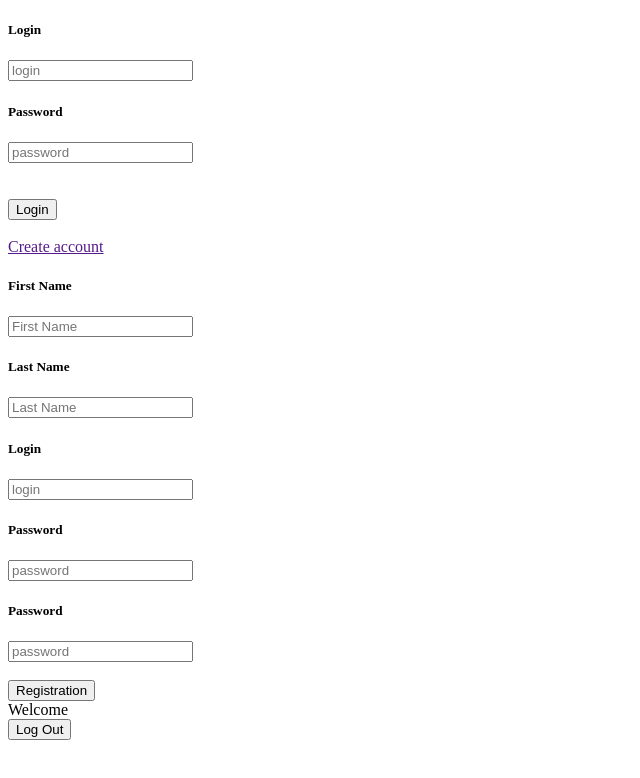
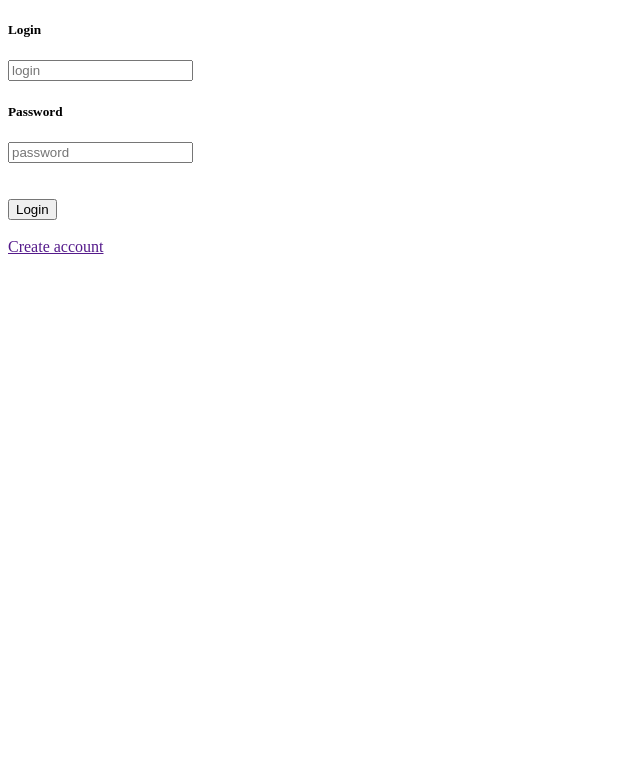
Before and after one commit to NikitOS-1/learn, a React (Create React App) app: page / in a window 1280 px wide. Shown: the top 778 px of the page, without its empty margins (0-640 px from the left). Built offline with nearby package versions, Linux system fonts and the light colour scheme.

Commit message:
add jsconfig compilerOptions

```diff
--- /dev/null
+++ b/jsconfig.json
@@ -0,0 +1,6 @@
+{
+    "compilerOptions": {
+        "baseUrl": "src"
+    },
+    "include": ["src"]
+}
--- a/src/App.tsx
+++ b/src/App.tsx
@@ -6,8 +6,8 @@ function App() {
   return (
     <div className="App">
       <SignUp />
-      <Registration />
-      <Welcome />
+      {/* <Registration />
+      <Welcome /> */}
     </div>
   );
 }
```
